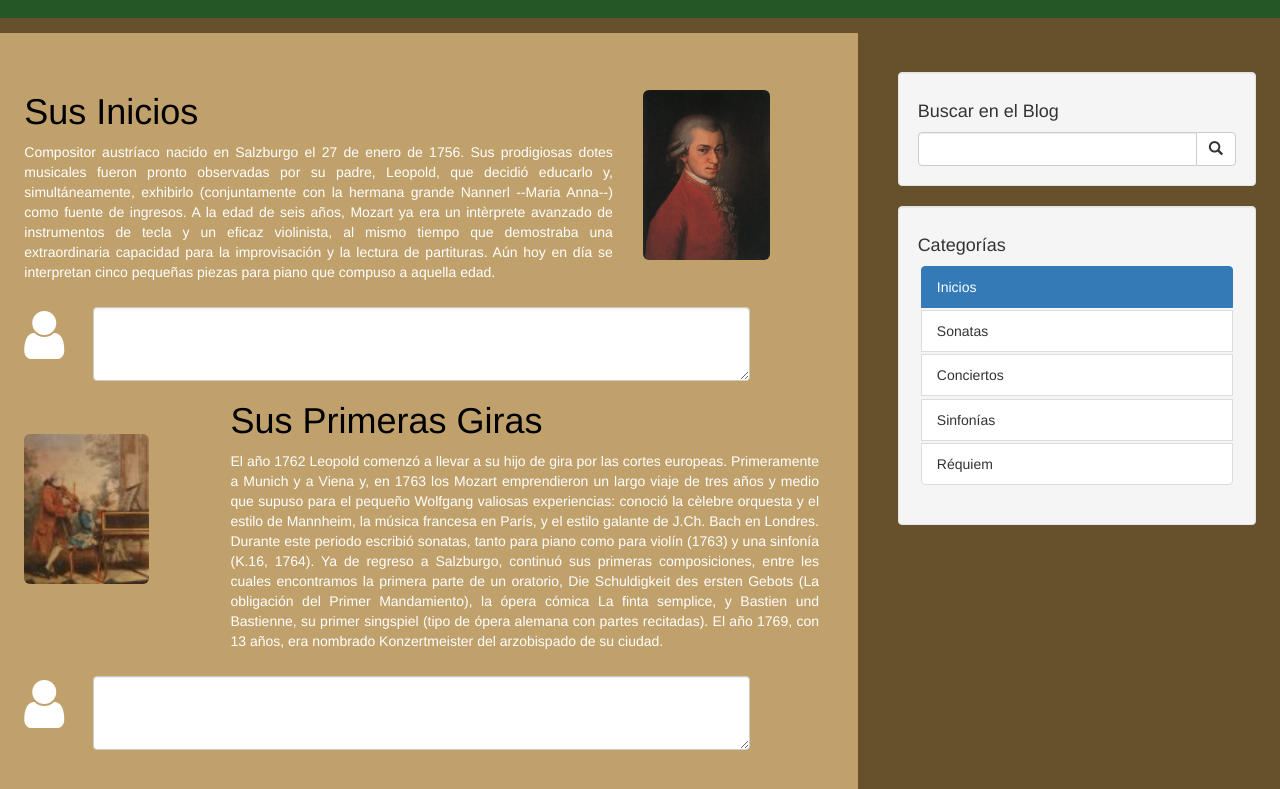
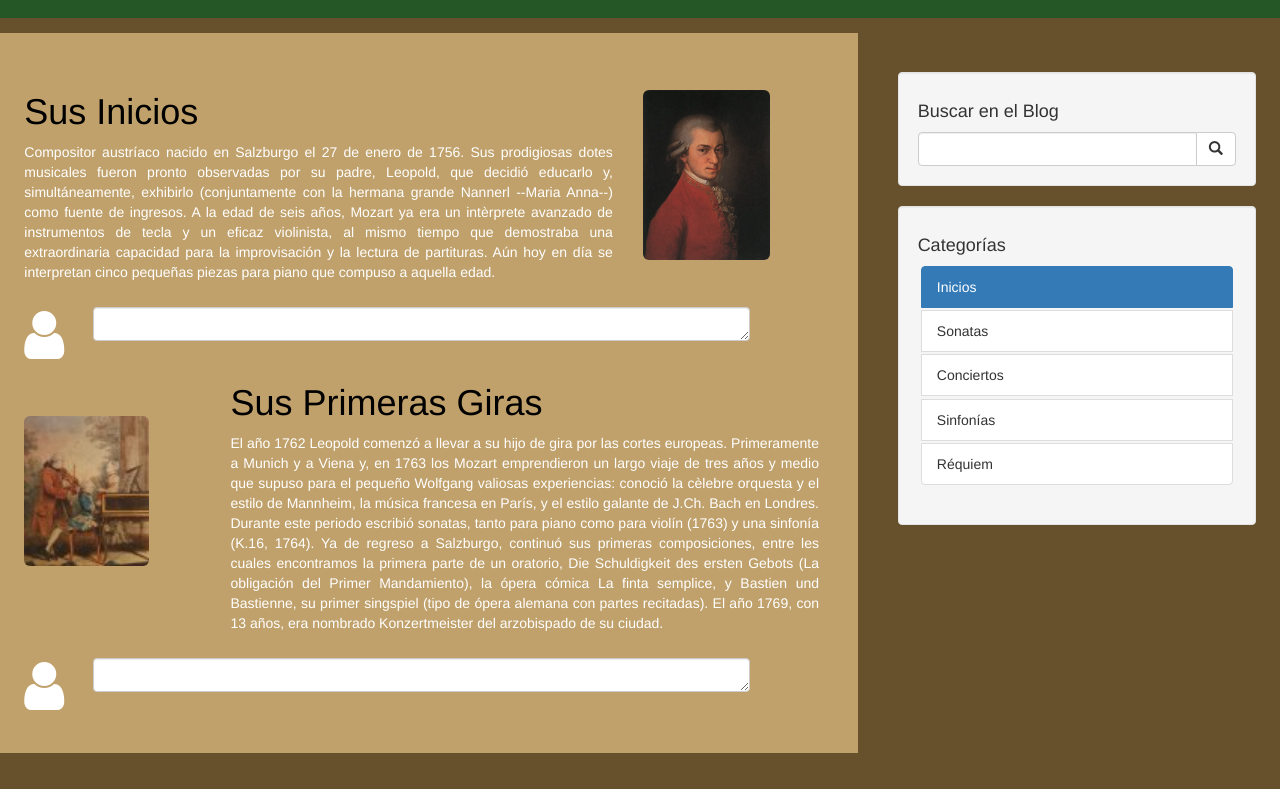
Before and after one commit to phurtado1112/music_blog, a plain HTML site: page index.html in a window 1280 px wide. Shown: the part 230-1019 px from the top of the page. After the commit the page ends 983 px from the top, so only its background shows below. Drawn offline with Linux system fonts and the light colour scheme.

Commit message:
Ultimos ajustes

```diff
--- a/index.html
+++ b/index.html
@@ -84,7 +84,7 @@
                             <i class="fa fa-user fa-4x left"></i>
                         </div>
                         <div class="col-lg-10 col-xs-9 pull-left">
-                            <textarea class="form-control" rows="3" ></textarea>
+                            <textarea class="form-control" rows="1" ></textarea>
                         </div>
                     </div>
                     <article class="row">
@@ -110,7 +110,7 @@
                             <i class="fa fa-user fa-4x left"></i>
                         </div>
                         <div class="col-lg-10 col-xs-9 pull-left">
-                            <textarea class="form-control" rows="3" ></textarea>
+                            <textarea class="form-control" rows="1" ></textarea>
                         </div>
                     </div>
                 </div>
```
